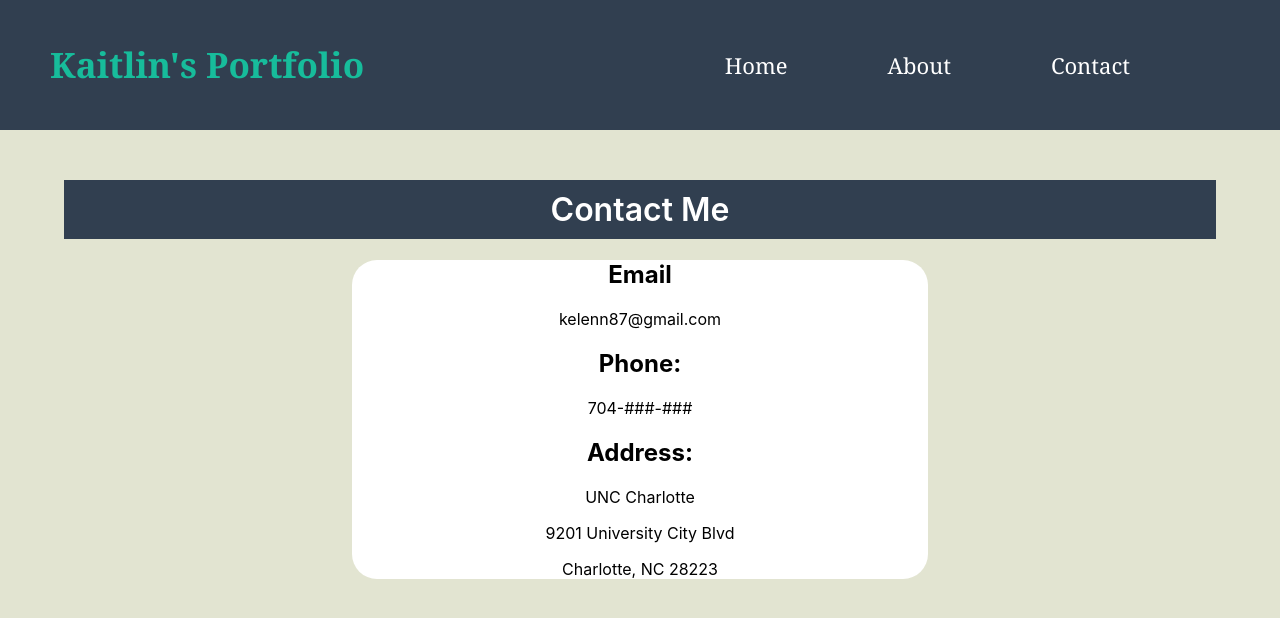
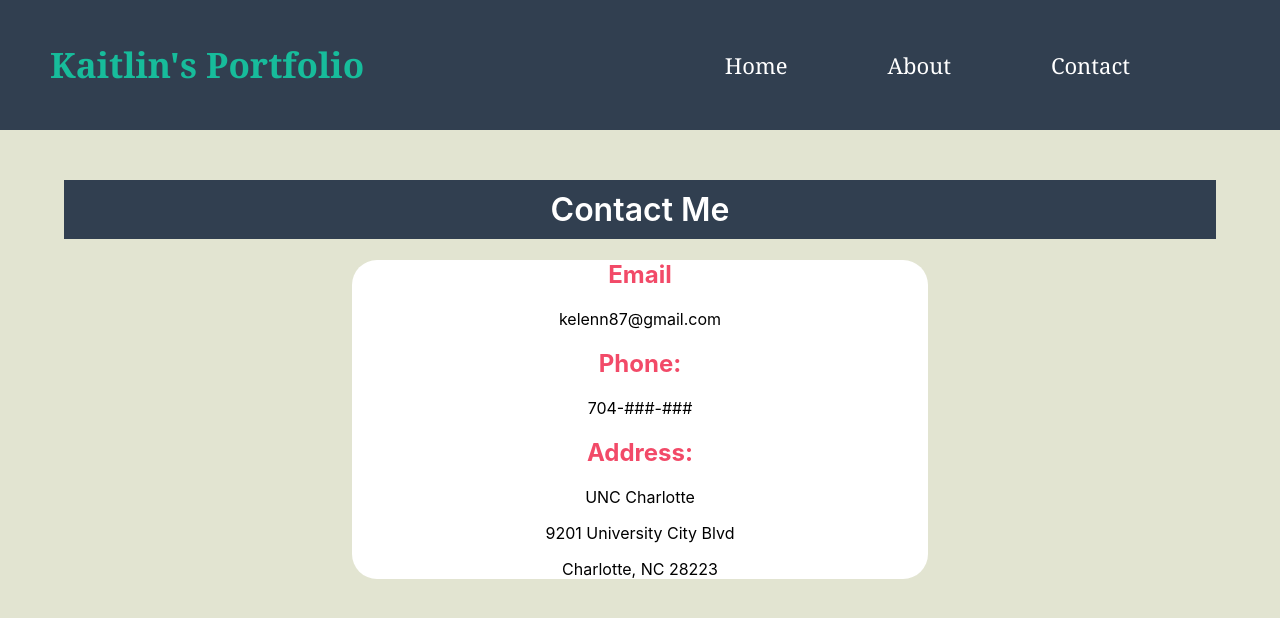
Before and after one commit to kaitlinennis/ITIS4440_Individual_Project, a React (Create React App) app: page /contact in a window 1280 px wide. Shown: the top 618 px of the page. Built offline with nearby package versions, Linux system fonts and the light colour scheme.

Commit message:
Add more Contact page styling

```diff
--- a/src/App.css
+++ b/src/App.css
@@ -107,14 +107,6 @@
   height: 100vh;
 }
 
-/*
-.body.contact {
-  padding-top: 100px;
-}
-*/
-
-
-/* About Page CSS */
 .pageContainer {
   width: 90%;
   margin: 50px auto;
@@ -131,6 +123,9 @@
 .pageText {
   background-color: white;
 }
+
+
+/* About Page CSS */
 
 .halfText {
   width: 55%;
@@ -150,8 +145,13 @@
 
 
 /* Contact Page CSS */
+
 .contactText {
   width: 50%;
   border-radius: 25px;
   margin: 0 auto;
 }
+
+.contactHeading {
+  color: #F24A68;
+}
--- a/src/pages/Contact.js
+++ b/src/pages/Contact.js
@@ -4,11 +4,11 @@ const Contact = () => {
           <div className="pageContainer">
             <h1 className="pageMainHeading">Contact Me</h1>
             <div className="pageText contactText">
-              <h2>Email</h2>
+              <h2 className="contactHeading">Email</h2>
               <p>kelenn87@gmail.com</p>
-              <h2>Phone: </h2>
+              <h2 className="contactHeading">Phone: </h2>
               <p>704-###-###</p>
-              <h2>Address: </h2>
+              <h2 className="contactHeading">Address: </h2>
               <p>UNC Charlotte</p>
               <p>9201 University City Blvd</p>
               <p>Charlotte, NC 28223</p>
```
